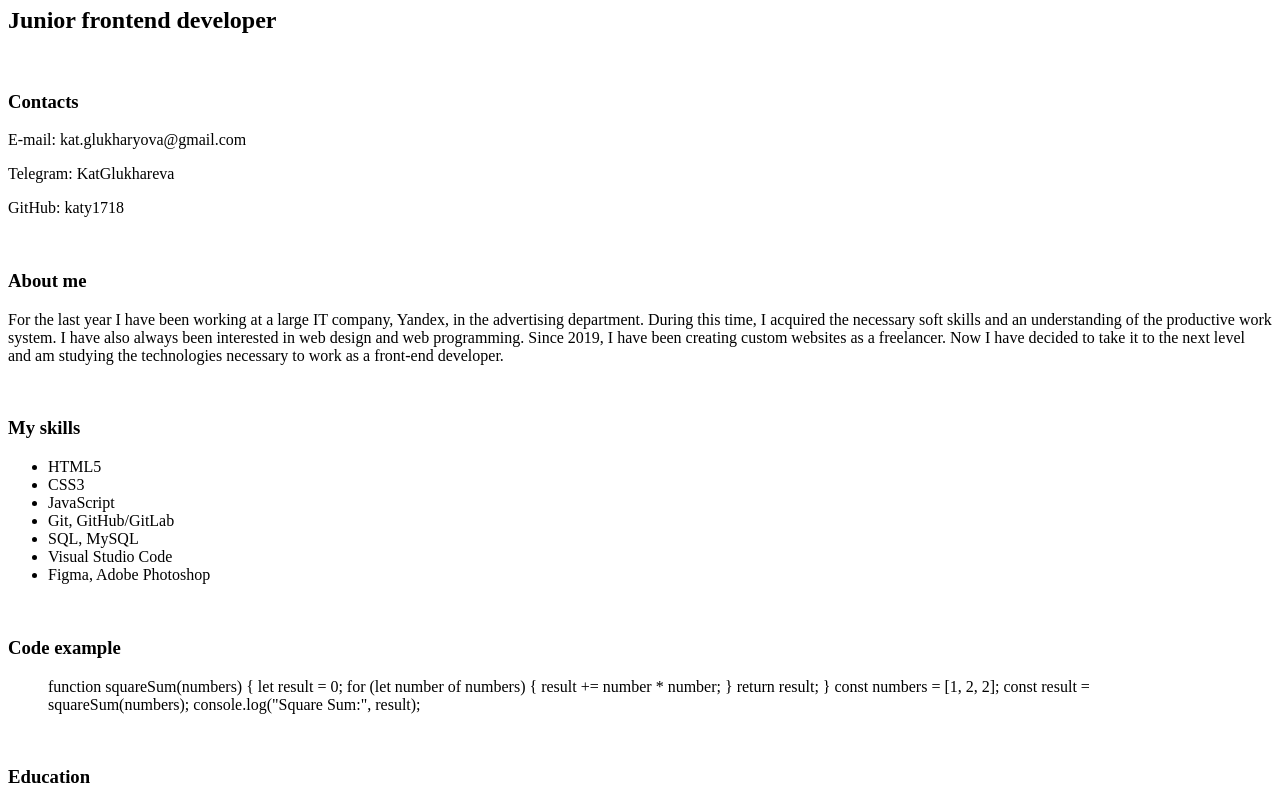
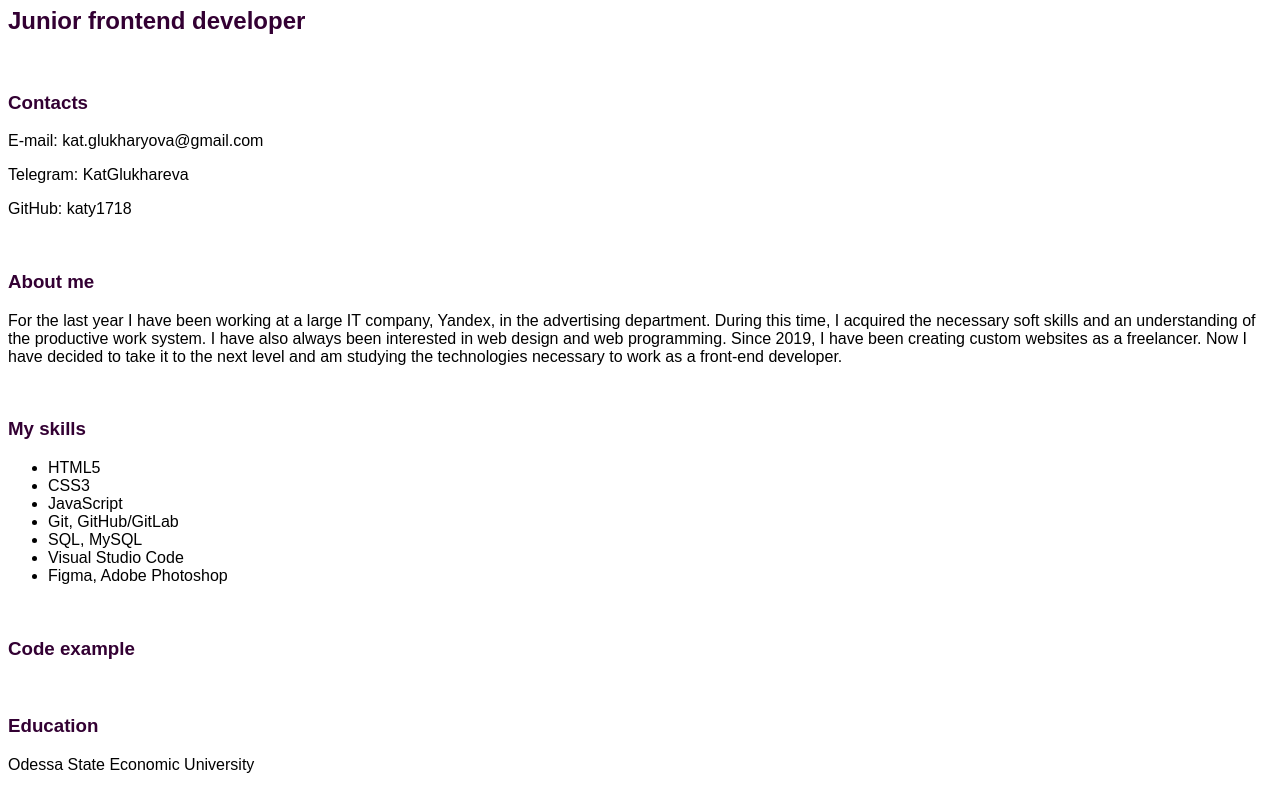
Before and after one commit to Katy1718/rsschool-cv, a plain HTML site: page index.html in a window 1280 px wide. Shown: the part 73-864 px from the top of the page. Drawn offline with Linux system fonts and the light colour scheme.

Commit message:
feat: third
Signed-off-by: Ekaterina <120583855+Katy1718@users.noreply.github.com>

```diff
--- a/index.html
+++ b/index.html
@@ -2,6 +2,7 @@
 <html lang="en">
     <head>
         <title>cv</title>
+        <link rel="stylesheet" href="style.css">
     </head>
     <body>
         <h1>Glukhareva Ekaterina</h1>
@@ -30,18 +31,6 @@
         </ul>
         <br>
         <h3>Code example</h3>
-        <blockquote>
-            function squareSum(numbers) {
-            let result = 0;
-            for (let number of numbers) {
-              result += number * number;
-            }
-            return result;
-          }
-           const numbers = [1, 2, 2];
-           const result = squareSum(numbers);
-          console.log("Square Sum:", result);
-          </blockquote>
         <br>
         <h3>Education</h3>
         <p>Odessa State Economic University</p>
```
